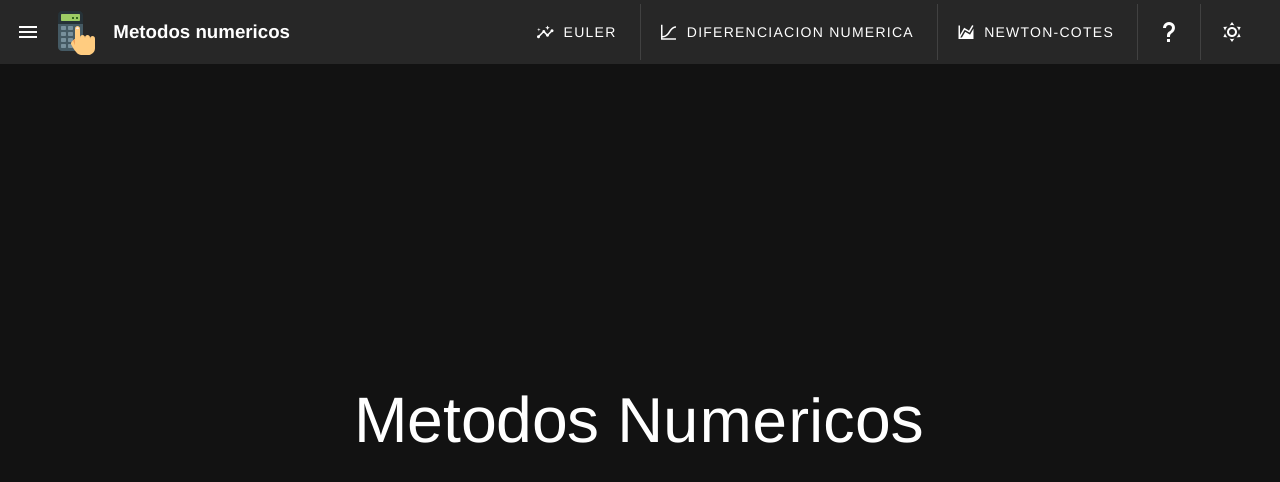
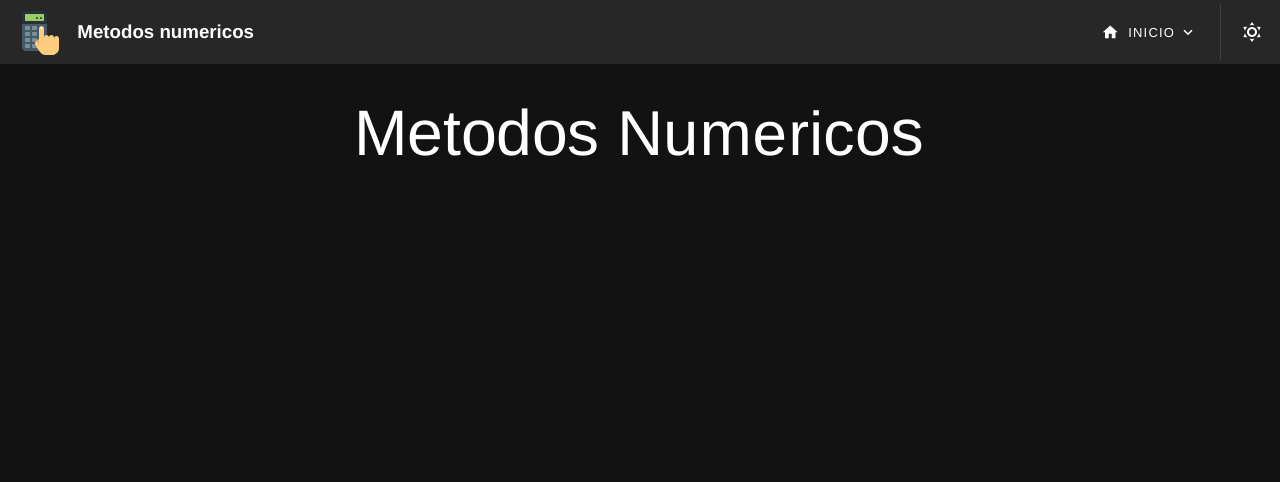
Before and after one commit to g14wx/metodos_numericos, a Vue app: page / in a window 1280 px wide. Shown: the top 482 px of the page. Built offline with nearby package versions, Linux system fonts and the light colour scheme; what v-animate-css, vue-notification would draw is missing.

Commit message:
:construction: added with menu navigation

```diff
--- a/src/App.vue
+++ b/src/App.vue
@@ -1,55 +1,14 @@
 <template>
   <v-app :style="{background: $vuetify.theme.themes[theme].background}">
-
-    <v-navigation-drawer
-        v-model="drawer"
-        absolute
-        bottom
-        temporary
-        >
-      <v-list-item>
-        <v-list-item-content>
-          <v-list-item-title class="text-h6">
-           Metódos numericos
-          </v-list-item-title>
-          <v-list-item-subtitle>
-           Ejercicios
-          </v-list-item-subtitle>
-        </v-list-item-content>
-      </v-list-item>
-
-      <v-divider></v-divider>
-
-      <v-list
-          dense
-          nav
-      >
-        <v-list-item
-            v-for="item in items"
-            :key="item.title"
-            link
-            @click="updatePath(item.path)"
-        >
-          <v-list-item-icon>
-            <v-icon>{{ item.icon }}</v-icon>
-          </v-list-item-icon>
-
-          <v-list-item-content>
-            <v-list-item-title>{{ item.title }}</v-list-item-title>
-          </v-list-item-content>
-        </v-list-item>
-      </v-list>
-    </v-navigation-drawer>
-
 
     <v-app-bar
         class="rounded-corners"
         fixed
         flat
         dark
+        hide-on-scroll
     >
-      <v-app-bar-nav-icon
-          @click.stop="drawer = !drawer"></v-app-bar-nav-icon>
+
       <svg xmlns="http://www.w3.org/2000/svg" x="0px" y="0px"
            width="48" height="48"
            viewBox="0 0 172 172"
@@ -58,75 +17,11 @@
       &nbsp;
       &nbsp;
       <router-link to="/" class="not-for-home">
-      <h3>Metodos numericos</h3>
+      <h3 class="d-none d-sm-none d-md-block d-lg-block">Metodos numericos</h3>
       </router-link>
       <v-spacer/>
 
-      <v-btn
-          tile
-          color="transparent"
-          class="ml-2 mr-2 d-none d-sm-none d-md-block d-lg-block"
-          elevation="0"
-          :class="{'text--white':$router.currentRoute.path !== '/euler','yellow--text':$router.currentRoute.path === '/euler'}"
-          @click="updatePath('euler')"
-      >
-
-        <v-icon
-            left>
-          mdi-chart-timeline-variant-shimmer
-        </v-icon>
-        Euler
-      </v-btn>
-
-      <v-divider
-          class=" d-none d-sm-none d-md-block d-lg-block"
-          vertical></v-divider>
-      <v-btn
-          tile
-          color="transparent"
-          class="d-none ml-2 mr-2 d-sm-none d-md-block d-lg-block"
-          elevation="0"
-          :class="{'text--white':$router.currentRoute.path !== '/dnumeric','red--text':$router.currentRoute.path === '/dnumeric'}"
-          @click="updatePath('dnumeric')"
-      >
-
-        <v-icon left>
-          mdi-chart-bell-curve-cumulative
-        </v-icon>
-        Diferenciacion Numerica
-      </v-btn>
-
-      <v-divider
-          class="d-none d-sm-none d-md-block d-lg-block"
-          vertical></v-divider>
-      <v-btn
-          tile
-          color="transparent"
-          class="d-none ml-2 mr-2 d-sm-none d-md-block d-lg-block"
-          elevation="0"
-          :class="{'text--white':$router.currentRoute.path !== '/newton','green--text':$router.currentRoute.path === '/newton'}"
-          @click="updatePath('newton')"
-      >
-
-        <v-icon left>
-          mdi-chart-areaspline
-        </v-icon>
-       Newton-cotes
-      </v-btn>
-
-      <v-divider
-          class="d-none d-sm-none d-md-block d-lg-block"
-          vertical></v-divider>
-
-      <v-btn
-          icon
-          @click="updatePath('about')"
-          class="d-none ml-2 mr-2 d-sm-none d-md-block d-lg-block"
-      >
-        <v-icon
-            :color="$router.currentRoute.path === '/about' ? 'blue':'white'"
-        >mdi-help</v-icon>
-      </v-btn>
+      <drop-down-menu-nabar class="d-inline-block" :items="items"></drop-down-menu-nabar>
       <v-divider
           class="d-none d-sm-none d-md-block d-lg-block"
           vertical></v-divider>
@@ -134,7 +29,7 @@
       <v-btn
           icon
           @click="changeTheme"
-          class=" ml-2 mr-2 d-sm-none d-md-block d-lg-block"
+          class=" ml-2 d-sm-none d-md-block d-lg-block"
       >
         <v-icon
             v-if="showButtonTheme"
@@ -151,7 +46,9 @@
 
 <script>
 
+import DropDownMenuNabar from "./components/navbar/DropDownMenuNavbar";
 export default {
+  components: {DropDownMenuNabar},
   data() {
     return {
       drawer:false,
@@ -186,7 +83,13 @@ export default {
     }
   },
   methods:{
+    showNavigationDrawer(){
+      this.drawer = !this.drawer;
+    },
     updatePath(path){
+      if (path === '/' && '/'===this.$router.currentRoute.path){
+        return;
+      }
       if (`/${path}` !== this.$router.currentRoute.path){
         this.$router.push(path);
       }
--- /dev/null
+++ b/src/components/navbar/DropDownMenuNavbar.vue
@@ -0,0 +1,72 @@
+<template>
+  <v-menu
+      transition="slide-y-transition"
+      bottom
+      open-on-hover
+  >
+    <template v-slot:activator="{ on, attrs }">
+      <v-btn
+          text
+          class="font-nunito"
+          v-bind="attrs"
+          v-on="on"
+          style="font-size: 13px !important;"
+      >
+        <v-icon
+            left
+            dark
+        >{{ selectedRoute.icon }}
+        </v-icon>
+
+        {{ selectedRoute.title }}
+        <v-icon left class="ml-1">mdi-chevron-down</v-icon>
+      </v-btn>
+    </template>
+    <v-list>
+      <v-list-item
+          v-for="(item, i) in items"
+          :key="i"
+          @click="updatePath(item.path)"
+      >
+        <v-list-item-icon>
+          <v-icon v-text="item.icon"></v-icon>
+        </v-list-item-icon>
+        <v-list-item-title class="font-montserrat" style="font-size: 13px !important;">{{ item.title }}</v-list-item-title>
+      </v-list-item>
+    </v-list>
+  </v-menu>
+</template>
+
+<script>
+export default {
+  props:{
+    items:{
+      type:Array,
+      required:true
+    }
+  },
+  name: "drop_down_menu_navbar",
+  methods:{
+    updatePath(path){
+      if (path === '/' && '/'===this.$router.currentRoute.path){
+        return;
+      }
+      if (`/${path}` !== this.$router.currentRoute.path){
+        this.$router.push(path);
+      }
+    },
+  },
+  computed: {
+    selectedRoute() {
+      if (this.$route.path ==="/"){
+        return this.items[0];
+      }
+      return this.items.find((item) => `/${item.path}` === this.$route.path);
+    }
+  },
+}
+</script>
+
+<style scoped>
+
+</style>
--- a/src/layouts/PageContainerSkeleton.vue
+++ b/src/layouts/PageContainerSkeleton.vue
@@ -36,7 +36,7 @@
               </v-row>
               <v-divider v-if="showResultados" class="mt-15 mb-10"></v-divider>
               <v-row v-animate-css="'fadeInDown'" v-if="showResultados">
-                <v-col>
+                <v-col cols="12">
                   <v-card>
                     <v-card-title>Resultados</v-card-title>
                     <v-card-text>
@@ -119,6 +119,11 @@ export default {
   },
   components:{
     TableComponent
+  },
+  mounted() {
+    document.getElementsByClassName("v-main__wrap")[0].classList.add("d-flex");
+    document.getElementsByClassName("v-main__wrap")[0].classList.add("justify-center");
+    document.getElementsByClassName("v-main__wrap")[0].classList.add("allign-center");
   }
 }
 </script>
--- a/src/views/Dnumeric.vue
+++ b/src/views/Dnumeric.vue
@@ -54,7 +54,7 @@
               <v-icon>mdi-check</v-icon>
               Calcular
             </v-btn>
-            <notifications position="bottom right" group="foo"/>
+            <notifications position="top right" group="foo"/>
           </v-col>
         </v-row>
       </v-container>
--- a/src/views/Euler.vue
+++ b/src/views/Euler.vue
@@ -82,7 +82,7 @@
               <v-icon>mdi-check</v-icon>
               Calcular
             </v-btn>
-            <notifications position="bottom right" group="foo"/>
+            <notifications position="top right" group="foo"/>
           </v-col>
         </v-row>
       </v-container>
@@ -223,11 +223,6 @@ export default {
   components: {
     PageContainerSkeleton,
   },
-  mounted() {
-    document.getElementsByClassName("v-main__wrap")[0].classList.add("d-flex");
-    document.getElementsByClassName("v-main__wrap")[0].classList.add("justify-center");
-    document.getElementsByClassName("v-main__wrap")[0].classList.add("allign-center");
-  }
 }
 </script>
 
--- a/src/views/Home.vue
+++ b/src/views/Home.vue
@@ -18,7 +18,7 @@ export default {
   name: 'Home',
   components: {},
   mounted() {
-    document.getElementsByClassName("v-main__wrap")[0].classList.add("d-flex");
+    //document.getElementsByClassName("v-main__wrap")[0].classList.add("d-flex");
 // Wrap every letter in a span
     var textWrapper = document.querySelector('.ml9 .letters');
     textWrapper.innerHTML = textWrapper.textContent.replace(/\S/g, "<span class='letter'>$&</span>");
--- a/src/views/Newton.vue
+++ b/src/views/Newton.vue
@@ -68,7 +68,7 @@
               <v-icon>mdi-check</v-icon>
               Calcular
             </v-btn>
-            <notifications position="bottom right" group="foo"/>
+            <notifications position="top right" group="foo"/>
           </v-col>
         </v-row>
       </v-container>
```
